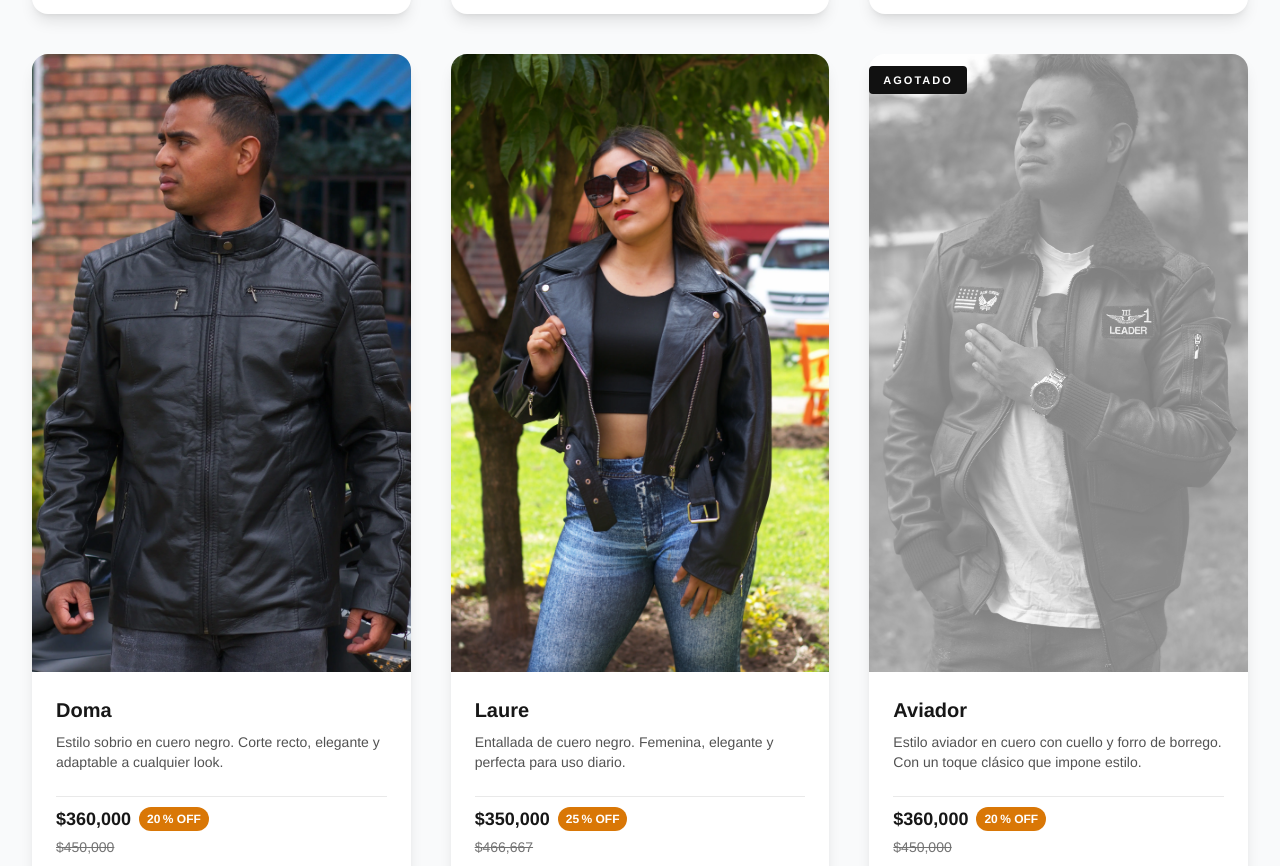
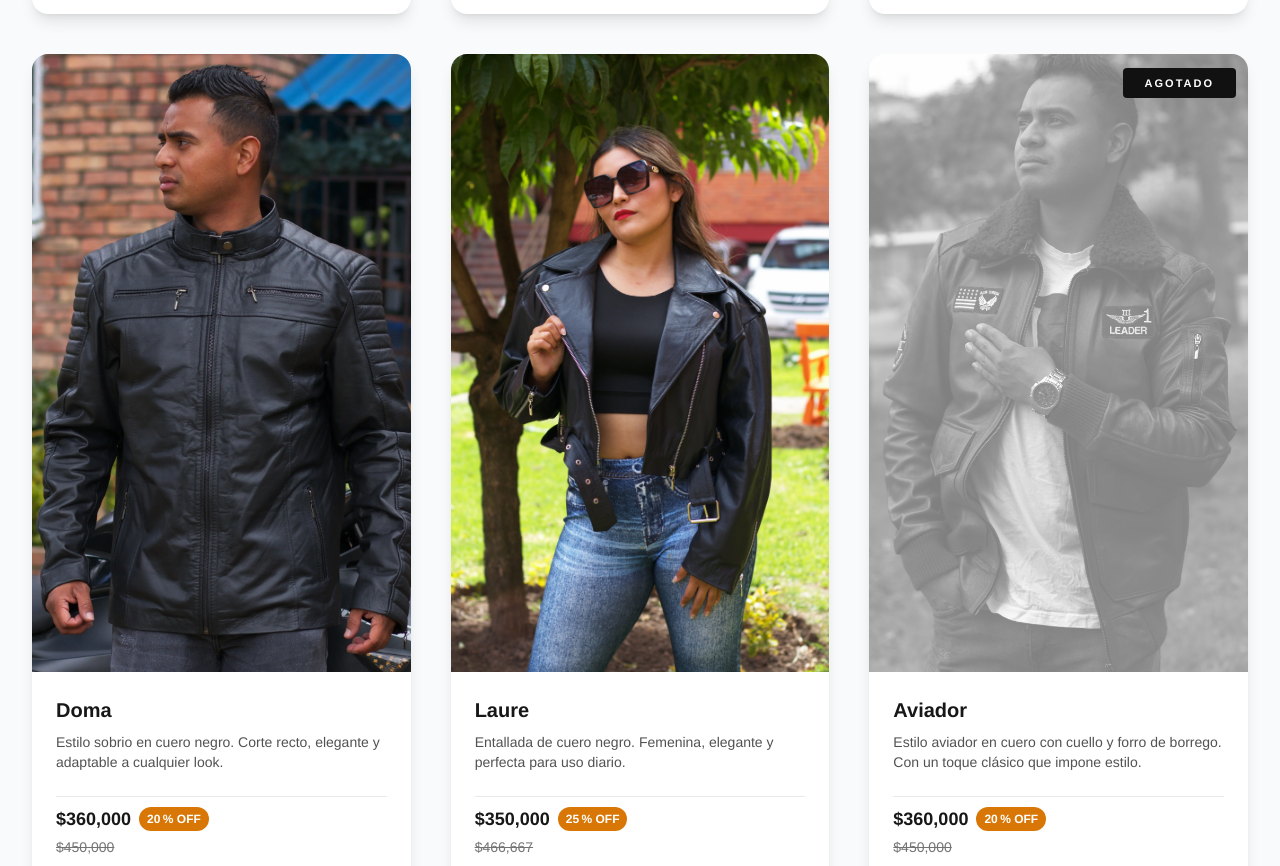
Before and after one commit to shy019/leather_riot, a plain HTML site: page index.html in a window 1280 px wide. Shown: the part 1770-2636 px from the top of the page. Drawn offline with nearby package versions, Linux system fonts and the light colour scheme; some packages are replaced by stand-ins of ours; a script that the page names is missing.

Commit message:
style: badge agotado más largo, derecha, un poco más abajo

```diff
--- a/index.html
+++ b/index.html
@@ -119,8 +119,8 @@
             class="group relative bg-white rounded-2xl overflow-hidden shadow-lg hover:shadow-2xl transform hover:scale-105 transition-all duration-300 ring-1 ring-transparent hover:ring-amber-500 cursor-pointer">
             <img :src="producto.imagen" :alt="producto.nombre" class="w-full h-[70%] object-cover" width="400" height="500" :style="producto.agotado ? 'opacity: 0.5; filter: grayscale(100%)' : ''" />
             <!-- Badge Agotado - Horizontal -->
-            <div v-if="producto.agotado" class="absolute top-3 left-3 z-10">
-              <div style="background: #111; color: #fff; font-size: 11px; font-weight: 800; letter-spacing: 2px; text-transform: uppercase; padding: 6px 14px; border-radius: 4px;">
+            <div v-if="producto.agotado" class="absolute z-10" style="top: 14px; right: 12px;">
+              <div style="background: #111; color: #fff; font-size: 11px; font-weight: 800; letter-spacing: 2px; text-transform: uppercase; padding: 7px 22px; border-radius: 4px;">
                 Agotado
               </div>
             </div>
```
